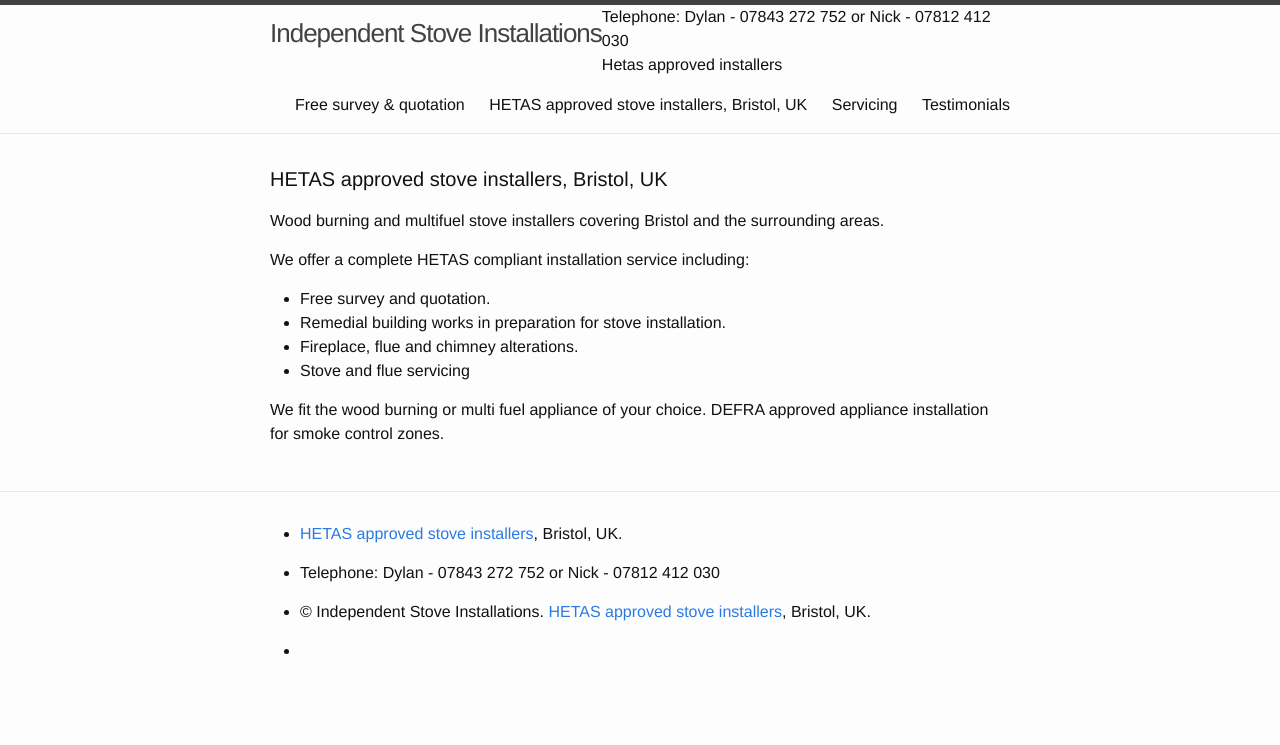
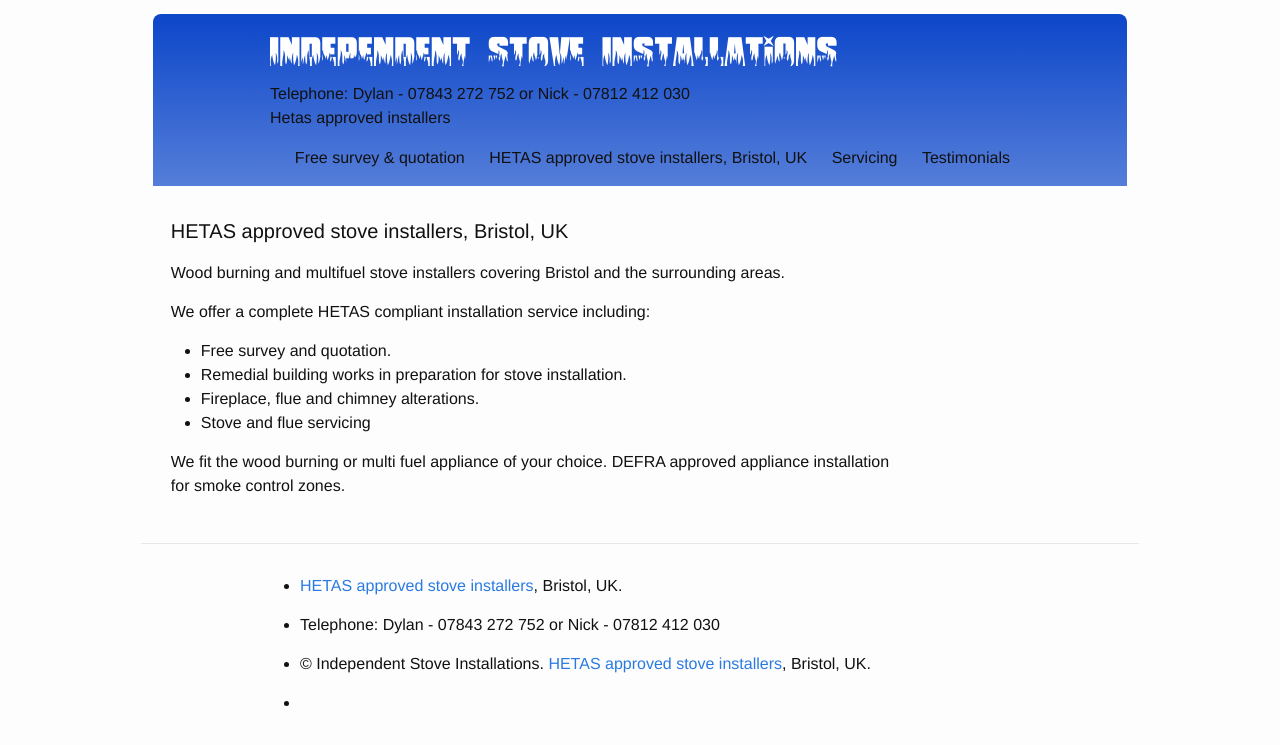
Before and after one commit to steventux/independentstoveinstallations, a Jekyll site: the page built from index.html, in a window 1280 px wide. Shown: the top 745 px of the page. Built offline with Jekyll 4.4.1, drawn with Linux system fonts in a browser that asks for light colours.

Commit message:
Add some styling, still a WIP

```diff
--- a/_sass/_layout.scss
+++ b/_sass/_layout.scss
@@ -1,26 +1,59 @@
+@font-face {
+  font-family:"Guevara";
+  src: url("guevara.ttf") /* TTF file for CSS3 browsers */
+}
+/**
+ * Page wrapper
+ */
+.page-wrapper {
+   display: block;
+   margin:  4px auto 4px auto;
+   max-width: $page-max-width;
+}
 /**
  * Site header
  */
 .site-header {
-    border-top: 5px solid $grey-color-dark;
-    border-bottom: 1px solid $grey-color-light;
-    min-height: 56px;
+    margin: 14px 12px 0 12px;
+    min-height: 120px;
 
-    // Positioning context for the mobile navigation icon
-    position: relative;
+    background-color: $header-color-dark;
+    /* Safari 4-5, Chrome 1-9 */
+    background: -webkit-gradient(linear, 0% 0%, 0% 100%, from($header-color-dark), to($header-color-light));
+    /* Safari 5.1, Chrome 10+ */
+    background: -webkit-linear-gradient(top, $header-color-dark, $header-color-light);
+    /* Firefox 3.6+ */
+    background: -moz-linear-gradient(top, $header-color-dark, $header-color-light);
+    /* IE 10 */
+    background: -ms-linear-gradient(top, $header-color-dark, $header-color-light);
+    /* Opera 11.10+ */
+    background: -o-linear-gradient(top, $header-color-dark, $header-color-light);
+
+    -webkit-border-top-left-radius: $header-border-radius;
+    -webkit-border-top-right-radius: $header-border-radius;
+    -moz-border-radius-topleft: $header-border-radius;
+    -moz-border-radius-topright: $header-border-radius;
+    border-top-left-radius: $header-border-radius;
+    border-top-right-radius: $header-border-radius;
 }
 
-.site-title {
-    font-size: 26px;
+.logo {
+  padding-top: 12px;
+
+  .site-title {
+    margin: 22px auto 6px auto;
+    font-family: 'Guevara', sans-serif;
+    font-size: 36px;
+    color: #fff;
     line-height: 56px;
     letter-spacing: -1px;
-    margin-bottom: 0;
-    float: left;
+    text-decoration: none;
 
     &,
     &:visited {
-        color: $grey-color-dark;
+        color: #fff;
     }
+  }
 }
 
 .site-nav {
@@ -157,11 +190,13 @@
 }
 
 
-
+body {
+}
 /**
  * Page content
  */
 .page-content {
+    max-width: $page-max-width;
     padding: $spacing-unit 0;
 }
 
--- a/css/main.scss
+++ b/css/main.scss
@@ -6,6 +6,7 @@
 
 
 // Our variables
+$page-max-width:   78%;
 $base-font-family: Helvetica, Arial, sans-serif;
 $base-font-size:   16px;
 $small-font-size:  $base-font-size * 0.875;
@@ -27,6 +28,10 @@
 $on-palm:          600px;
 $on-laptop:        800px;
 
+// Header variables
+$header-color-light:    #557ED9;
+$header-color-dark:     #0C46C9;
+$header-border-radius:  8px;
 
 
 // Using media queries with like this:
```
